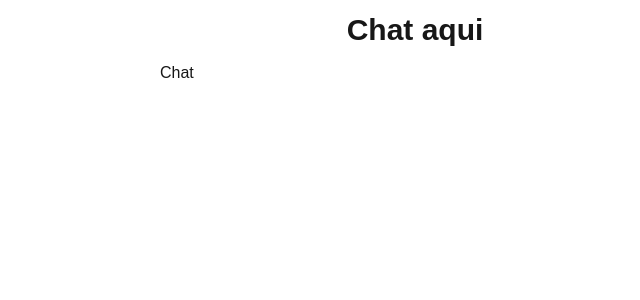
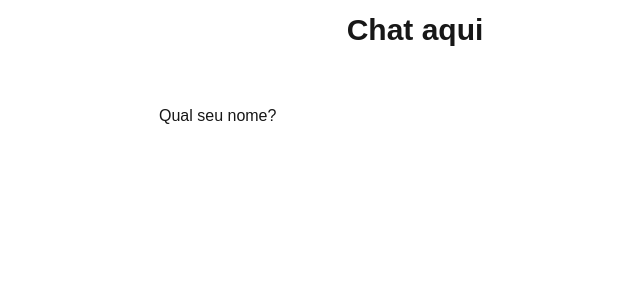
Before and after one commit to joaodlouro/React-Type-docs, a Next.js app in the folder form-zod/: page / in a window 1280 px wide. Shown: the top 300 px of the page, without its empty margins (225-865 px from the left). Built offline with nearby package versions, Linux system fonts and the light colour scheme.

Commit message:
NameInput

```diff
--- a/form-zod/src/components/Chat.tsx
+++ b/form-zod/src/components/Chat.tsx
@@ -1,4 +1,15 @@
+import { useUser } from "@/contexts/UsersCtx";
+import { NameInput } from "./NameInput";
+
 export const Chat = () => {
+
+const UserCtx = useUser()
+
+    if  (!UserCtx) return null;
+    if (!UserCtx.user) return  <NameInput />
+
+
+
     return(
         <div className="border border-white/30 rounded-md">Chat</div>
     )
--- /dev/null
+++ b/form-zod/src/components/NameInput.tsx
@@ -0,0 +1,18 @@
+import { useState } from "react";
+
+
+export const NameInput = () => {
+    const [NameInput, setName] = useState('')
+  return (
+    <div className="mt-14">
+        <p>Qual seu nome?</p>
+        <div className="flex gap-3 item-center text-lg">
+            <input type="text" className="flex-1 border border-white/30 rounded-md px-4 py-3 text-white bg-white/10 outline-none"
+            value={NameInput}
+            onChange={e => setName(e.target.value)}
+            />
+
+    </div>
+    </div>
+  );
+}
```
